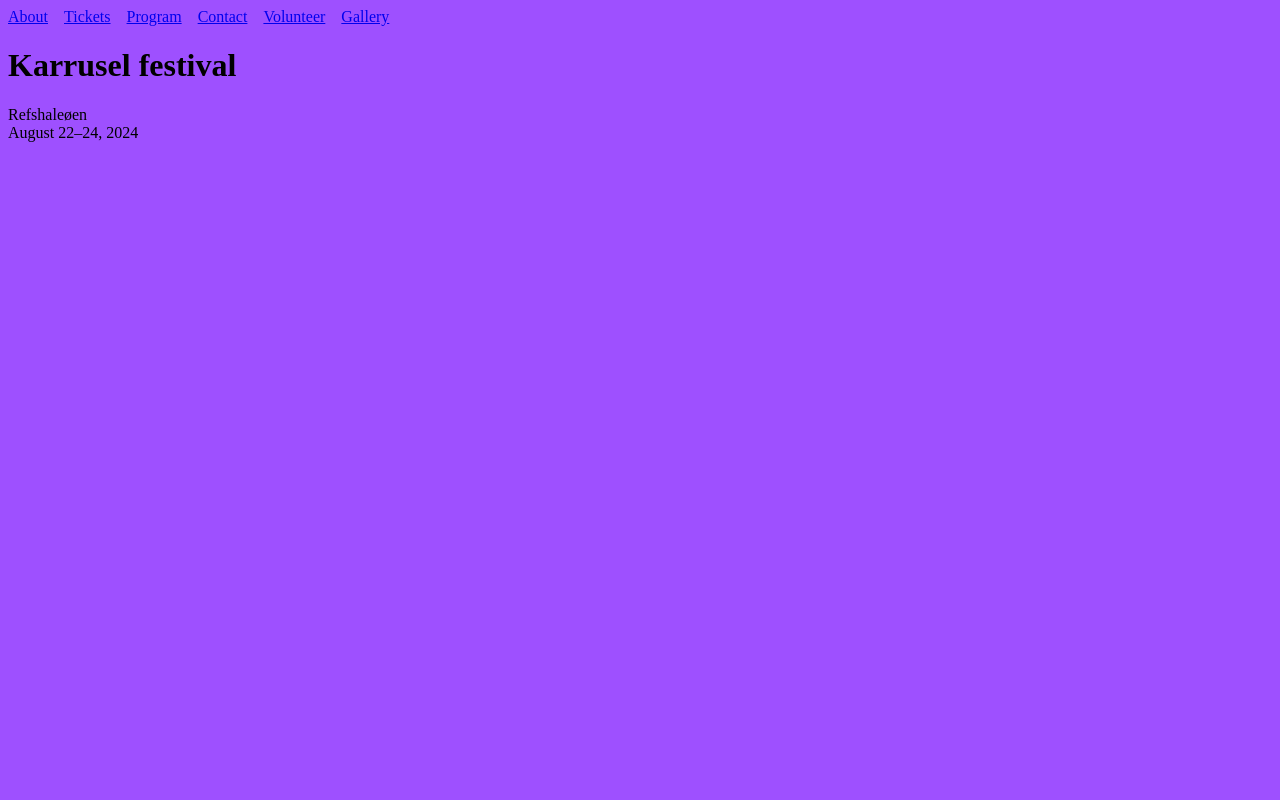
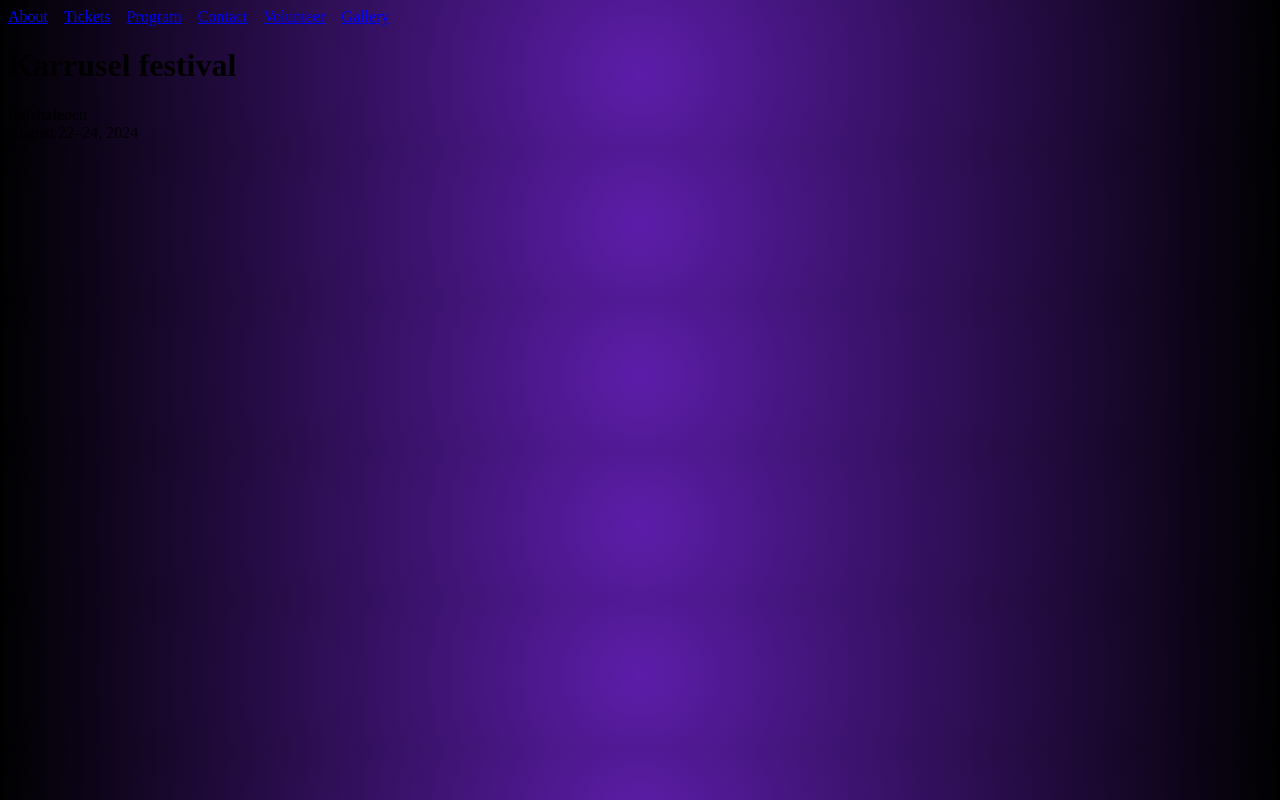
Before and after one commit to mala0009/projekt, an Astro site: page / in a window 1280 px wide. Built offline with nearby package versions, Linux system fonts and the light colour scheme; Astro itself is replaced by a stand-in of ours.

Commit message:
baggrundsfarve

```diff
--- a/src/styles/style.css
+++ b/src/styles/style.css
@@ -3,7 +3,7 @@
 }
 
 body {
-  background: #9E50FF
+  background: radial-gradient(circle, #5C1DA9, #000000);
 }
 
 p {
```
